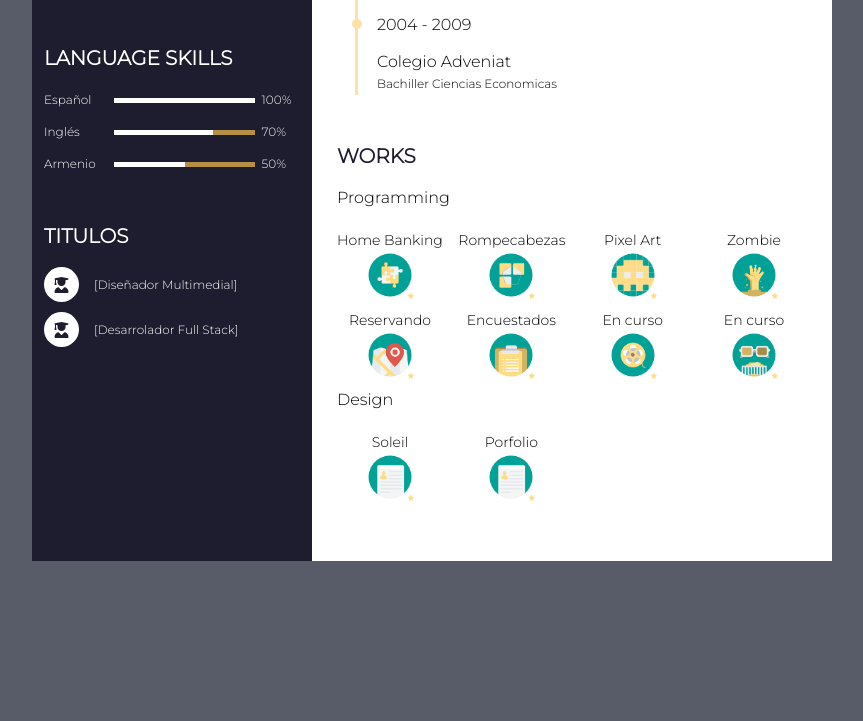
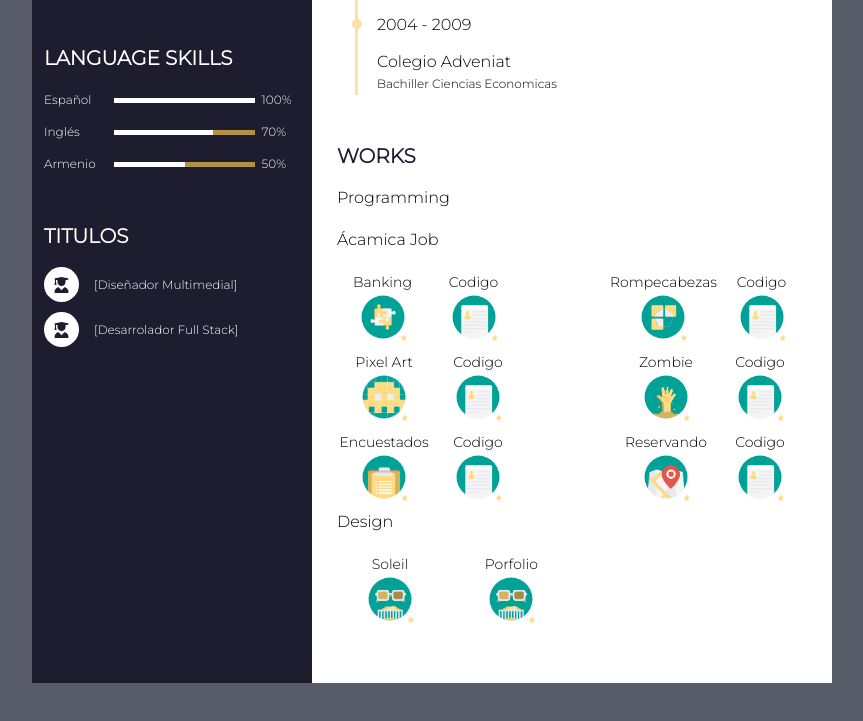
Before and after one commit to Andres-Tahmizian/CV, a plain HTML site: page index.html in a window 1280 px wide. Shown: the part 1273-1994 px from the top of the page, without its empty margins (208-1071 px from the left). Before the commit the page ends 1884 px from the top, so only its background shows below. Drawn offline with Linux system fonts and the light colour scheme.

Commit message:
Actualizado

```diff
--- a/index.html
+++ b/index.html
@@ -115,9 +115,9 @@
                                         React
                                     </div>
                                     <div class="skill_progress">
-                                        <span style='width:65%;'></span>
+                                        <span style='width:70%;'></span>
                                     </div>
-                                    <div class="skill_per">65%</div>
+                                    <div class="skill_per">70%</div>
                                 </li>
                                 <li>
                                     <div class="skill_name">
@@ -305,7 +305,7 @@
                 <!--Experiencias Laborales-->
                 <div class="resume_item resume_work" id='ExperienciasLaborales'>
                     <div class="title">
-                        <p class="bold">Experiencias Laborales</p>
+                        <p class="bold">Work Experience</p>
                     </div>
 
                     <ul>
@@ -340,7 +340,7 @@
                 <!--Educación-->
                 <div class="resume_item resume_education" id='Formacion'>
                     <div class="title">
-                        <p class="bold">Formación académica</p>
+                        <p class="bold">Education</p>
                     </div>
 
                     <ul>
@@ -389,57 +389,95 @@
                     </div>
                     <div class="title">
                         <p class="semi-bold">Programming</p>
+                    </div><div class="title">
+                        <p class="semi-bold">Ácamica Job</p>
                     </div>
                     <ul>
                         <li>
                             <a href='https://andres-tahmizian.github.io/Home-Banking/' target="_blank"> <img src="img/recargado-icon.png" alt="Home Banking"> </a>
-                            <p class="mini-bold">Home Banking</p>
+                            <p class="mini-bold">Banking</p>
+                        </li>
+
+                        <li>
+                            <a href='https://github.com/Andres-Tahmizian/Home-Banking' target="_blank"> <img src="img/cv-icon.png" alt="Codigo"> </a>
+                            <p class="mini-bold">Codigo</p>
+                        </li>
+                        <li></li>
+                        <li>
+                            <a href='https://andres-tahmizian.github.io/Rompecabezas' target="_blank"> <img src="img/rompecabezas-icon.png" alt="Rompecabezas"> </a>
+                            <p class="mini-bold">Rompecabezas</p>
                         </li>
                         <li>
-                            <a href='https://andres-tahmizian.github.io/Rompecabezas/' target="_blank"> <img src="img/rompecabezas-icon.png" alt="Rompecabezas"> </a>
-                            <p class="mini-bold">Rompecabezas</p>
+                            <a href='https://github.com/Andres-Tahmizian/Rompecabezas' target="_blank"> <img src="img/cv-icon.png" alt="Rompecabezas"> </a>
+                            <p class="mini-bold">Codigo</p>
                         </li>
+
+
+                    </ul>
+                    <ul>
                         <li>
                             <a href='https://andres-tahmizian.github.io/Pixel-Art/' target="_blank"> <img src="img/pixel-art-icon.png" alt="Pixel Art"> </a>
                             <p class="mini-bold">Pixel Art</p>
                         </li>
                         <li>
+                            <a href='https://github.com/Andres-Tahmizian/Pixel-Art' target="_blank"> <img src="img/cv-icon.png" alt="Pixel Art"> </a>
+                            <p class="mini-bold">Codigo</p>
+                        </li>
+                        <li></li>
+                        <li>
                             <a href='https://andres-tahmizian.github.io/Zombie/' target="_blank"> <img src="img/ciudad-zombie-icon.png" alt="Ciudad Zombie">
                             </a>
                             <p class="mini-bold">Zombie</p>
                         </li>
+                        <li>
+                            <a href='https://github.com/Andres-Tahmizian/Zombie/' target="_blank"> <img src="img/cv-icon.png" alt="Ciudad Zombie">
+                            </a>
+                            <p class="mini-bold">Codigo</p>
+                        </li>
                     </ul>
                     <ul>
-                        <li>
-                            <a href='' target="_blank"> <img src="img/mapa-interactivo-icon.png" alt="Reservando">
-                            </a>
-                            <p class="mini-bold">Reservando</p>
-                        </li>
                         <li>
                             <a href='https://andres-tahmizian.github.io/Encuestados/' target="_blank"> <img src="img/encuestados-icon.png" alt="Encuestados"> </a>
                             <p class="mini-bold">Encuestados</p>
                         </li>
                         <li>
+                            <a href='https://github.com/Andres-Tahmizian/Encuestados' target="_blank"> <img src="img/cv-icon.png" alt="Encuestados"> </a>
+                            <p class="mini-bold">Codigo</p>
+                        </li>
+                        <li></li>
+                        <li>
+                            <a href="img/Reservando.png" target="_blank"> <img src="img/mapa-interactivo-icon.png" alt="Reservando">
+                            </a>
+                            <p class="mini-bold">Reservando</p>
+                        </li>
+                        <li>
+                            <a href='https://github.com/Andres-Tahmizian/Reservando' target="_blank"> <img src="img/cv-icon.png" alt="Reservando">
+                            </a>
+                            <p class="mini-bold">Codigo</p>
+                        </li>
+                    </ul>
+                <!--<ul>
+                        <li>
                             <a href='' target="_blank"> <img src="img/que-veo-icon.png" alt="Qué veo Hoy"> </a>
-                            <p class="mini-bold">En curso</p>
+                            <p class="mini-bold">Que Veo Hoy</p>
                         </li>
                         <li>
                             <a href='' target="_blank"> <img src="img/peli-vs-peli-icon.png" alt="Peli vs Peli"> </a>
-                            <p class="mini-bold">En curso</p>
+                            <p class="mini-bold">PeliVsPeli</p>
                         </li>
                     </ul>
-                    <div class="title">
+                -->     <div class="title">
                         <p class="semi-bold">Design</p>
                     </div>
                     <ul>
                         <li>
                             <a href='https://www.youtube.com/watch?v=E3o4Zl2X60E&ab_channel=AndresTahmizian'
-                                target="_blank"> <img src="img/cv-icon.png" alt="Soleil"> </a>
+                                target="_blank"> <img src="img/peli-vs-peli-icon.png" alt="Soleil"> </a>
                             <p class="mini-bold">Soleil</p>
                         </li>
                         <li>
                             <a href='https://www.youtube.com/watch?v=ew22XHv-6lU&ab_channel=AndresTahmizian'
-                                target="_blank"> <img src="img/cv-icon.png" alt="Porfolio"> </a>
+                                target="_blank"> <img src="img/peli-vs-peli-icon.png" alt="Porfolio"> </a>
                             <p class="mini-bold">Porfolio</p>
                         </li>
                         <li>
```
Also changed, not shown: img/Reservando.png (added).
